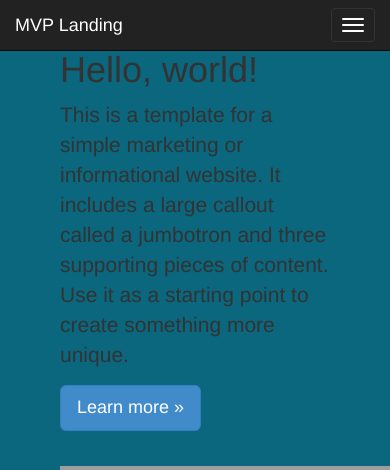
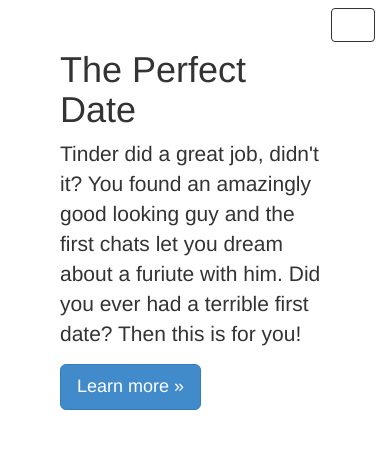
Before and after one commit to DreamBigMedia/landingpages, a Django app: template static/templates/signup.html in a window 390 px wide; the page is wider, and only the part inside the window is pictured. Shown: the top 470 px of that part. Run offline with Django 3.2, Linux system fonts and the light colour scheme; the template is opened without the code that fills it, so the values that code supplies are empty; parts of the project's set-up code (start-up, migrations or seed data) failed here and were passed over; some libraries are stand-ins or nearby versions; grey boxes are pictures that could not be loaded.

Commit message:
Sebs help

```diff
--- a/static/static/css/custom.css
+++ b/static/static/css/custom.css
@@ -1,5 +1,5 @@
 .jumbotron {
-	background-color: #0a677e;
+	background-color: #FFFFFF;
 }
 
 .nav-push{
@@ -9,3 +9,8 @@
 iframe {
 	margin-top: 20px;
 }
+
+.navbar-inverse {
+	background-color: #FFF;
+	border-color: #FFF;
+}
--- a/static/templates/signup.html
+++ b/static/templates/signup.html
@@ -5,14 +5,9 @@
     <div class="jumbotron">
       <div class="container">
         <div class="col-sm-6">
-
-          <h1>Hello, world!</h1>
-          <p>This is a template for a simple marketing or informational website. It includes a large callout called a jumbotron and three supporting pieces of content. Use it as a starting point to create something more unique.</p>
+          <h1>The Perfect Date</h1>
+          <p>Tinder did a great job, didn't it? You found an amazingly good looking guy and the first chats let you dream about a furiute with him. Did you ever had a terrible first date? Then this is for you!</p>
           <p><a class="btn btn-primary btn-lg" role="button">Learn more &raquo;</a></p>
-        </div>
-
-        <div class="col-sm-6">
-           <iframe width="560" height="315" src="//www.youtube.com/embed/HIPJrrQlxzY" frameborder="0" allowfullscreen></iframe>
         </div>
       </div>
     </div>
```
Also changed, not shown: requirements.txt (added, +7 -0 lines), src/mvp_landing/settings.py (+19 -1 lines), src/mvp_landing/wsgi.py (+7 -0 lines), 6 other files.
